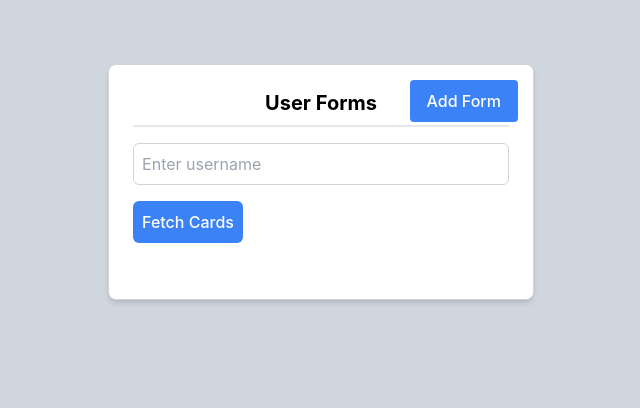
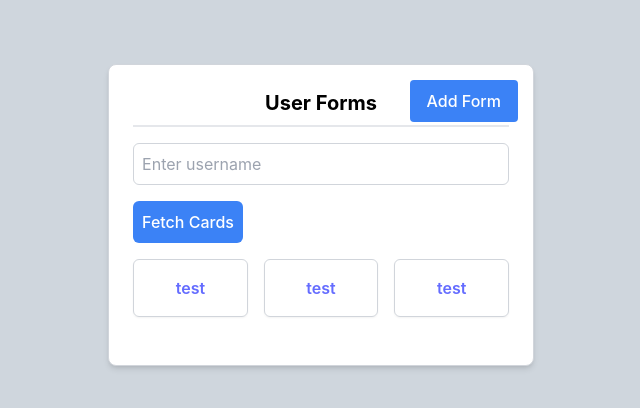
Before and after one commit to nimasdi/rahnema-formaloo, a React (Vite) app in the folder Front-end/: page / in a window 1280 px wide. Shown: the top 408 px of the page, without its empty margins (319-959 px from the left). Built offline with nearby package versions, Linux system fonts and the light colour scheme.

Commit message:
fix changes form and start to connect api

```diff
--- a/Front-end/src/App.tsx
+++ b/Front-end/src/App.tsx
@@ -27,7 +27,7 @@ const App: React.FC = () => {
                 <Route path="/create-forms/:id" element={<CreateForms />} />
 
                 <Route path="/" element={<UserForm />} />
-                {/* <Route path="/results" element={<ShowResults />} /> */}
+                <Route path="/results" element={<ShowResults />} />
                 {/* <Route path="*" element={<NotFound />} /> Optional */}
               </Routes>
             </div>
--- a/Front-end/src/Pages/CreateForm/CreateForms.tsx
+++ b/Front-end/src/Pages/CreateForm/CreateForms.tsx
@@ -105,7 +105,7 @@ const CreateForms = () => {
   // console.log("formnCard",formCard);
   const handleAddForm = () => {
     //fetch
-    // axios.post("ewefsdc").then((res) => res.data);
+    axios.post("ewefsdc").then((res) => res.data);
     fetchData();
     console.log("datadata", data);
 
--- a/Front-end/src/Pages/ShowResults/ShowResults.tsx
+++ b/Front-end/src/Pages/ShowResults/ShowResults.tsx
@@ -1,3 +1,6 @@
+import tw from "tailwind-styled-components";
+import { Table } from "./ShowResultsStyls";
+
 const mockData = [
   {
     formId: 1,
@@ -90,11 +93,12 @@ const mockData = [
     answers: { name: "Sahar", family: "Moradi", age: 20, city: "Bushehr" },
   },
 ];
+
 function ShowResults() {
   const headers = Object.keys(mockData[0].answers);
   return (
     <div className="max-h-[600px] w-full mt-10 mx-auto border rounded-lg relative overflow-x-auto shadow-md sm:rounded-lg">
-      <table className="w-full text-sm text-left rtl:text-right text-gray-500 dark:text-gray-400">
+      <Table>
         <thead className="text-xs text-gray-700 uppercase bg-gray-50 dark:bg-gray-700 dark:text-gray-400">
           <tr className="">
             {headers.map((header) => (
@@ -118,7 +122,7 @@ function ShowResults() {
             </tr>
           ))}
         </tbody>
-      </table>
+      </Table>
     </div>
   );
 }
--- /dev/null
+++ b/Front-end/src/Pages/ShowResults/ShowResultsStyls.tsx
@@ -0,0 +1,5 @@
+import tw from "tailwind-styled-components";
+
+export const Table = tw.table`
+w-full text-sm text-left rtl:text-right text-gray-500 dark:text-gray-400
+`;
--- a/Front-end/src/Pages/UserForm/UserForm.tsx
+++ b/Front-end/src/Pages/UserForm/UserForm.tsx
@@ -5,7 +5,101 @@ import { Link, useNavigate } from "react-router-dom";
 
 const UserForm = () => {
   const [username, setUsername] = useState<string>("");
-  const [cards, setCards] = useState<CardData[]>([]);
+  const [cards, setCards] = useState<CardData[]>([
+    {
+      _id: "66abdda19de51eb10069cc56",
+      fields: [
+        {
+          _id: "66abdda19de51eb10069cc53",
+          name: "Second Field",
+          validations: {
+            minLength: "5",
+          },
+          type: "string",
+          options: ["OptionA", "OptionB"],
+          __v: 0,
+        },
+        {
+          _id: "66abdda19de51eb10069cc52",
+          name: "First Field",
+          validations: {
+            required: true,
+          },
+          type: "string",
+          options: ["Option1", "Option2"],
+          __v: 0,
+        },
+      ],
+      publish: true,
+      url: "http://localhost:3000/forms/e8f01f3b-fc9d-4377-91c8-b9bb3979a5da",
+      user_username: "hooo",
+      form_id: "e8f01f3b-fc9d-4377-91c8-b9bb3979a5da",
+      title: "test",
+      __v: 0,
+    },
+    {
+      _id: "66ad2ece269eca203f4bf0ec",
+      fields: [
+        {
+          _id: "66ad2ece269eca203f4bf0e8",
+          name: "First Field",
+          validations: {
+            required: true,
+          },
+          type: "string",
+          options: ["Option1", "Option2"],
+          __v: 0,
+        },
+        {
+          _id: "66ad2ece269eca203f4bf0e9",
+          name: "Second Field",
+          validations: {
+            minLength: "5",
+          },
+          type: "string",
+          options: ["OptionA", "OptionB"],
+          __v: 0,
+        },
+      ],
+      publish: false,
+      url: "http://localhost:3000/forms/12305103-4642-4dc2-ad46-9a15ee5e8298",
+      user_username: "hooo",
+      form_id: "12305103-4642-4dc2-ad46-9a15ee5e8298",
+      title: "test",
+      __v: 0,
+    },
+    {
+      _id: "66ad2ed4269eca203f4bf0f4",
+      fields: [
+        {
+          _id: "66ad2ed4269eca203f4bf0f1",
+          name: "Second Field",
+          validations: {
+            minLength: "5",
+          },
+          type: "string",
+          options: ["OptionA", "OptionB"],
+          __v: 0,
+        },
+        {
+          _id: "66ad2ed4269eca203f4bf0f0",
+          name: "second Field",
+          validations: {
+            required: true,
+          },
+          type: "string",
+          options: ["Option1", "Option2"],
+          __v: 0,
+        },
+      ],
+      publish: false,
+      url: "http://localhost:3000/forms/6e26aa9c-6ca0-4c82-b23f-08833c40e7e4",
+      user_username: "hooo",
+      form_id: "6e26aa9c-6ca0-4c82-b23f-08833c40e7e4",
+      title: "test",
+      __v: 0,
+    },
+  ]);
   const [loading, setLoading] = useState<boolean>(false);
   const [error, setError] = useState<string | null>(null);
   const navigate = useNavigate(); // Use the useNavigate hook
@@ -18,7 +112,8 @@ const UserForm = () => {
 
     try {
       // Replace with your actual backend API endpoint
-      const response = await axios.get(`/api/cards?username=${username}`);
+      const response = await axios.get(`http://localhost:3002/user/hoosh/forms`);
+
       setCards([
         { id: "1", title: "Form 1" },
         { id: "2", title: "Form 2" },
@@ -67,7 +162,7 @@ const UserForm = () => {
       <div className="grid grid-cols-3 gap-4 mt-4">
         {cards.map((card) => (
           <Link
-            to={"/create-forms/2353434564"}
+            to={`/create-forms/${card._id}`}
             key={card.id}
             className="p-4 border border-gray-300 rounded-md shadow-sm mb-2"
           >
--- a/Front-end/src/components/Fields/TextField/TextField.tsx
+++ b/Front-end/src/components/Fields/TextField/TextField.tsx
@@ -15,7 +15,7 @@ interface TextFieldProps {
   placeholder?: string;
   className?: string;
   value?: string | number;
-  index: number;
+  index?: number;
   required?: boolean;
 }
 
@@ -51,6 +51,7 @@ const TextField = ({
         />
         <Input
           className={className}
+          index={2}
           name={name}
           onClick={onClick}
           onChange={onChange}
--- a/Front-end/src/context/FormContext.tsx
+++ b/Front-end/src/context/FormContext.tsx
@@ -1,12 +1,24 @@
 // src/context/FormContext.tsx
-import React, { createContext, useContext, useState, ReactNode, Dispatch, SetStateAction } from "react";
+import React, {
+  createContext,
+  useContext,
+  useState,
+  ReactNode,
+  Dispatch,
+  SetStateAction,
+} from "react";
 
 interface FormFieldState {
   type: string;
   name: string;
-  placeholder: string;
-  value: string;
+  placeholder?: string;  // placeholder is optional now
+  value?: string;  // value is optional now
   maxLength?: number;
+  validations?: {
+    required?: boolean;
+    minLength?: string;
+  };
+  options?: string[];
 }
 
 type FormContextType = {
@@ -27,12 +39,16 @@ export const FormProvider = ({ children }: { children: ReactNode }) => {
       placeholder: "Enter your username",
       value: "",
       maxLength: 20,
+      validations: { required: true },
+      options: ["Option1", "Option2"],
     },
     {
       type: "email",
       name: "email",
       placeholder: "Enter your email",
       value: "",
+      validations: { minLength: "5" },
+      options: ["OptionA", "OptionB"],
     },
   ]);
 
```
Also changed, not shown: Front-end/src/g.json (added, +114 -0 lines), 1 other file (tests, documents, lock files or other folders).
